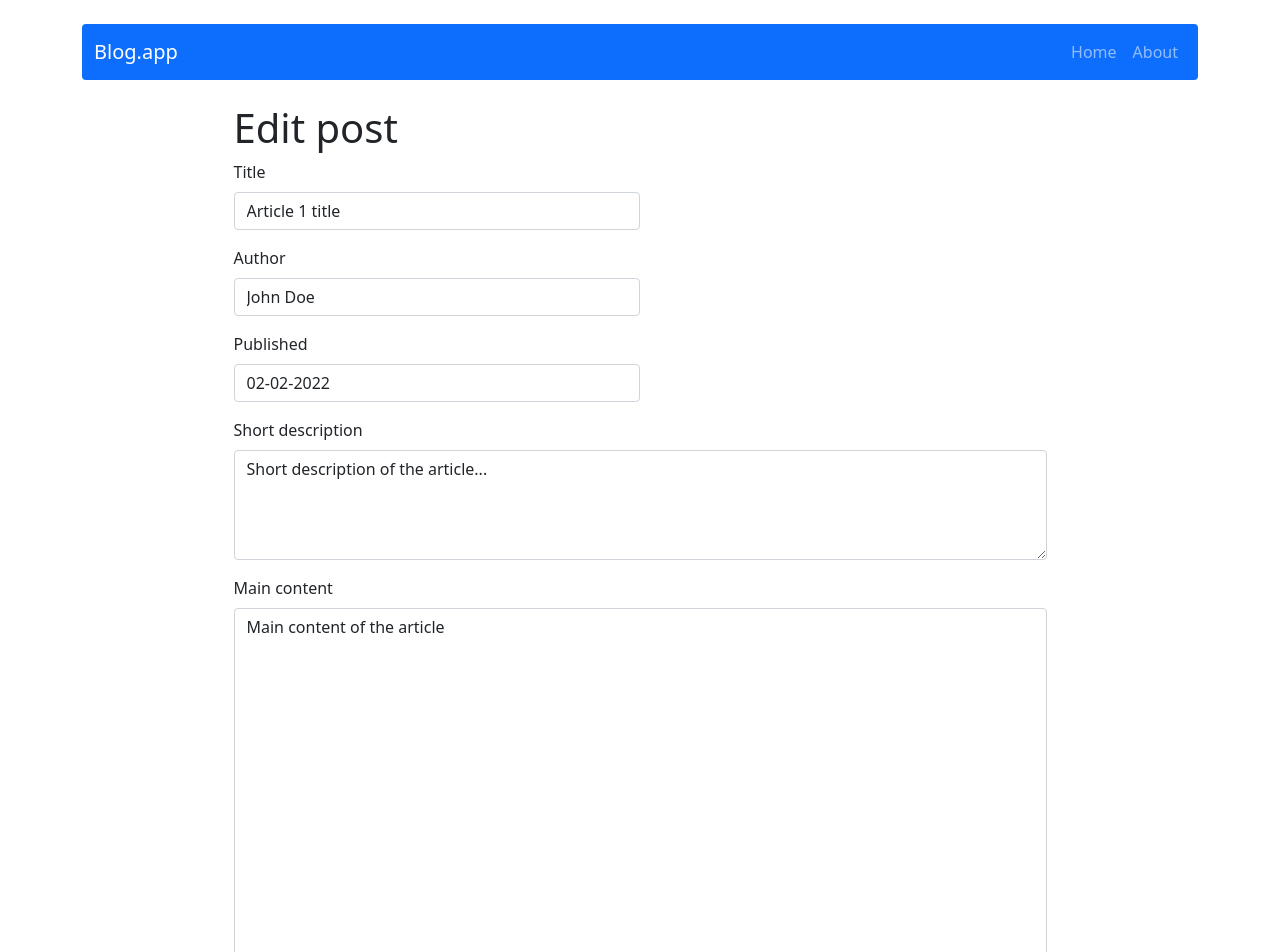
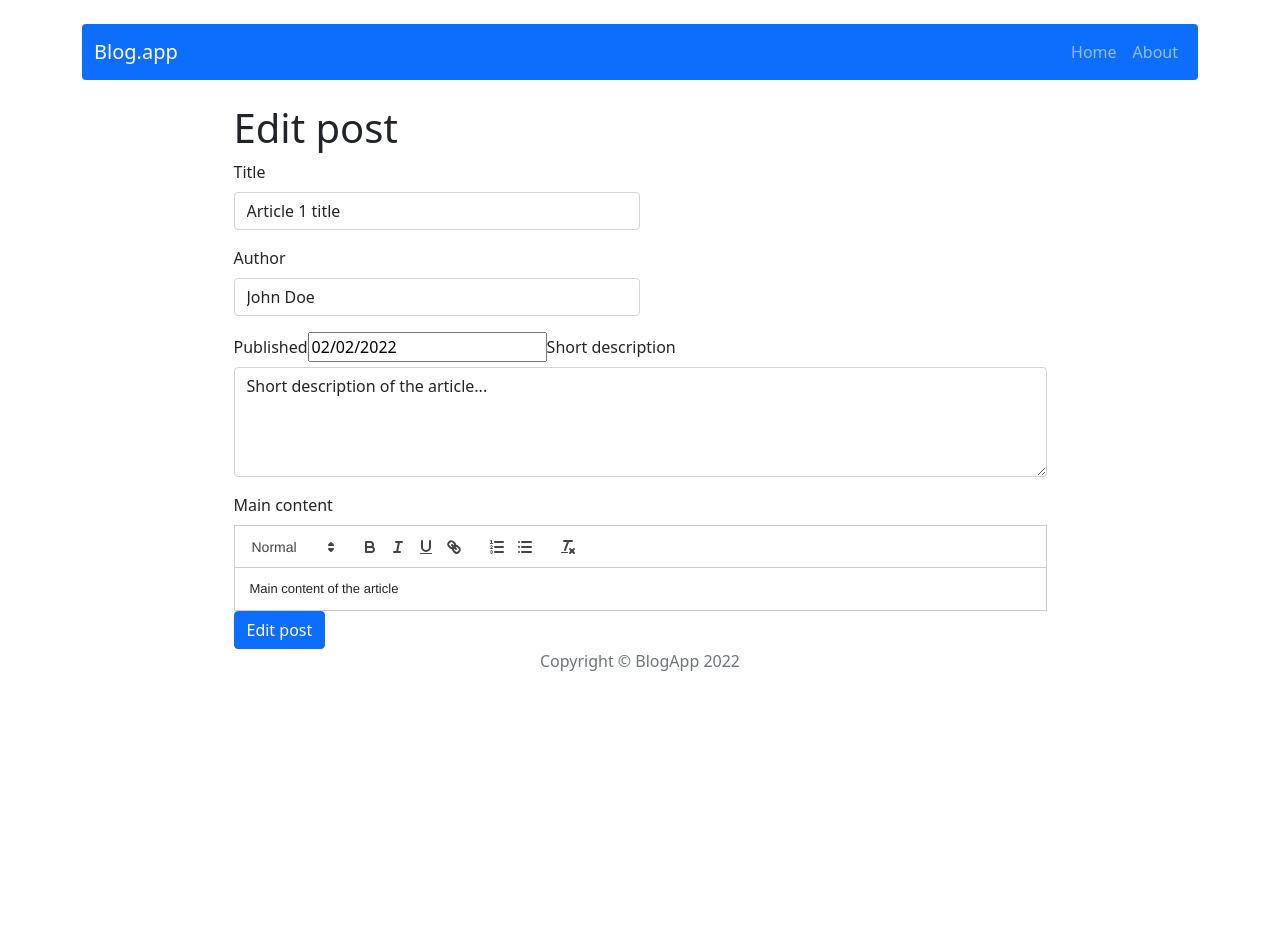
Before and after one commit to Krzemir/CRUD-blog, a React (Create React App) app: page /post/edit/1 in a window 1280 px wide. Shown: the top 952 px of the page. After the commit the page ends 800 px from the top, so only its background shows below. Built offline with nearby package versions, Linux system fonts and the light colour scheme.

Commit message:
form validation add

```diff
--- a/package.json
+++ b/package.json
@@ -8,15 +8,20 @@
     "@testing-library/user-event": "^13.5.0",
     "bootstrap": "5.1.3",
     "http-server": "^14.1.1",
+    "quill": "1.3.5",
     "react": "^18.2.0",
     "react-bootstrap": "2.0",
+    "react-datepicker": "^4.8.0",
     "react-dom": "^18.2.0",
+    "react-hook-form": "7.19.5",
+    "react-quill": "^2.0.0",
     "react-redux": "7.2.6",
     "react-router-dom": "6.0.1",
     "react-scripts": "5.0.1",
     "redux": "4.1.2",
     "redux-devtools-extension": "2.13.9",
     "sass": "1.43.4",
+    "save": "^2.5.0",
     "shortid": "^2.2.16",
     "web-vitals": "^2.1.4"
   },
--- a/src/components/features/PostCard.js
+++ b/src/components/features/PostCard.js
@@ -1,16 +1,19 @@
 import Button from 'react-bootstrap/Button';
 import Card from 'react-bootstrap/Card';
 import { Link } from 'react-router-dom';
+import dateToStr from '../../utils/dateToStr';
 
 const PostCard = (props) => {
+
+
 
     return (
         <Card style={{ width: '18rem' }} className="mb-3">
             <Card.Body>
-                <Card.Title>{props.title}</Card.Title>
-                <Card.Text>
-                    {props.shortDescription}
-                </Card.Text>
+                <Card.Title className='mb-3'>{props.title}</Card.Title>
+                <Card.Text className='mb-1'><strong>Author: </strong>{props.author}</Card.Text>
+                <Card.Text><strong>Published: </strong>{dateToStr(props.publishedDate)}</Card.Text>
+                <Card.Text>{props.shortDescription}</Card.Text>
                 <Link to={`/post/view/${props.id}`}>
                     <Button variant="primary">Read more</Button>
                 </Link>
--- a/src/components/features/PostForm.js
+++ b/src/components/features/PostForm.js
@@ -1,7 +1,20 @@
+//components
+import PropTypes from 'prop-types';
+import ReactQuill from 'react-quill';
 import Button from 'react-bootstrap/Button';
 import Form from 'react-bootstrap/Form';
+import DatePicker from 'react-datepicker';
+
+//hooks
 import { useState } from 'react';
-import PropTypes from 'prop-types';
+import { useForm } from "react-hook-form";
+
+//functions
+
+//styles
+import 'react-quill/dist/quill.snow.css';
+import "react-datepicker/dist/react-datepicker.css";
+
 
 const PostForm = ({action, actionText, ...props}) => {
 
@@ -10,42 +23,55 @@ const PostForm = ({action, actionText, ...props}) => {
     const [publishedDate, setPublishedDate] = useState(props.publishedDate || '');
     const [shortDescription, setShortDescription] = useState(props.shortDescription || '');
     const [content, setContent] = useState(props.content || '');
+    const [contentError, setContentError] = useState(false);
+    const[dateError, setDateError] = useState(false);
+
+    const { register, handleSubmit: validate, formState: { errors } } = useForm();
 
     const handleSubmit = e => {
-        e.preventDefault()
-        action({title, author, publishedDate, shortDescription, content});
+        setContentError(!content)
+        setDateError(!publishedDate)
+        if(content && publishedDate) {
+            action({title, author, publishedDate, shortDescription, content});
+        } else {
+
+        }
+
     };
 
 
     return (
-        <Form onSubmit={handleSubmit}>
+        <Form onSubmit={validate(handleSubmit)}>
             <Form.Label>Title</Form.Label>
 
             <Form.Control
+            {...register("title", { required: true, minLength: 4 })}
             onChange={(e) => setTitle(e.target.value)}
             className="w-50 mb-3" type="text" placeholder="Enter title" value={title}  />
-
+            {errors.title && <small className="d-block form-text text-danger my-2">This field is required and has to be at least 4-signs long</small>}
             <Form.Label>Author</Form.Label>
             <Form.Control
+            {...register("author", { required: true, minLength: 4 })}
             onChange={(e) => setAuthor(e.target.value)}
             className="w-50 mb-3" type="text" placeholder="Enter author" value={author}/>
+            {errors.author && <small className="d-block form-text text-danger my-2">This field is required and has to be at least 4-signs long</small>}
 
             <Form.Label>Published</Form.Label>
-            <Form.Control
-            onChange={(e) => setPublishedDate(e.target.value)}
-            className="w-50 mb-3" type="text" placeholder="Enter date of publishing"
-            value={publishedDate}/>
+            <DatePicker selected={publishedDate}
+            dateFormat='dd/MM/yyyy'
+            onChange={(date) => setPublishedDate(date)} />
+            {dateError && <small className="d-block form-text text-danger my-2">Date can't be empty</small>}
 
             <Form.Label>Short description</Form.Label>
             <Form.Control
+            {...register("shortDescription", { required: true, minLength: 4 })}
             onChange={(e) => setShortDescription(e.target.value)}
             as="textarea" rows="4" className="mb-3" placeholder="Enter post lead"
             value={shortDescription}/>
+            {errors.shortDescription && <small className="d-block form-text text-danger my-2">This field is required and has to be at least 20-signs long</small>}
             <Form.Label>Main content</Form.Label>
-            <Form.Control
-            onChange={(e) => setContent(e.target.value)}
-            as="textarea" rows="20" className="mb-3" placeholder="Enter post content here"
-            value={content}/>
+            <ReactQuill theme="snow" value={content} onChange={setContent} />
+            {contentError && <small className="d-block form-text text-danger my-2">Content can't be empty</small>}
 
         <Button variant="primary" type="submit">{actionText}</Button>
 
--- a/src/components/pages/Post.js
+++ b/src/components/pages/Post.js
@@ -6,6 +6,7 @@ import { getPostById } from "../../redux/postsRedux";
 import { deletePost } from "../../redux/postsRedux";
 import React, { useState } from 'react';
 import Modal from 'react-bootstrap/Modal';
+import dateToStr from "../../utils/dateToStr";
 
 const Post = () => {
     const [show, setShow] = useState(false);
@@ -15,6 +16,7 @@ const Post = () => {
 
     const {postId} = useParams();
     const postData = useSelector(state => getPostById( state, postId));
+
 
     const dispatch = useDispatch();
 
@@ -40,12 +42,12 @@ const deleteThisPost = (e) => {
             <Row className="justify-content-center">
             <Col lg={9}>
             <p><span className="fw-bold">Author: </span>{postData.author} </p>
-            <p><span className="fw-bold">Published: </span> {postData.publishedDate}</p>
+            <p><span className="fw-bold">Published: </span> {dateToStr(postData.publishedDate)}</p>
             </Col>
             </Row>
             <Row className="justify-content-center">
                 <Col lg={9}>
-            <p className="my-3">{postData.content}</p>
+            <p className="my-3" dangerouslySetInnerHTML={{ __html: postData.content}}></p>
             </Col>
             </Row>
         </Container>
--- a/src/redux/initialState.js
+++ b/src/redux/initialState.js
@@ -5,7 +5,7 @@ const initialState = {
             title: 'Article 1 title',
             shortDescription: 'Short description of the article...',
             content: 'Main content of the article',
-            publishedDate: '02-02-2022',
+            publishedDate: new Date ('02-02-2022'),
             author: 'John Doe'
         },
         {
@@ -13,7 +13,7 @@ const initialState = {
             title: 'Article 2 title',
             shortDescription: 'Short description of the article...',
             content: 'Main content of the article',
-            publishedDate: '02-02-2022',
+            publishedDate: new Date ('02-02-2022'),
             author: 'Jane Doe'
         },
         {
@@ -21,7 +21,7 @@ const initialState = {
             title: 'Article 3 title',
             shortDescription: 'Short description of the article...',
             content: 'Main content of the article',
-            publishedDate: '02-02-2022',
+            publishedDate: new Date('02-02-2022'),
             author: 'John Doe'
         },
     ]
--- /dev/null
+++ b/src/utils/dateToStr.js
@@ -0,0 +1,8 @@
+
+const dateToStr = date => date.toLocaleString('en-US',
+    {year: 'numeric',
+    month: '2-digit',
+    day: '2-digit'}
+    );
+
+export default dateToStr;
```
Also changed, not shown: 1 other file (tests, documents, lock files or other folders).
